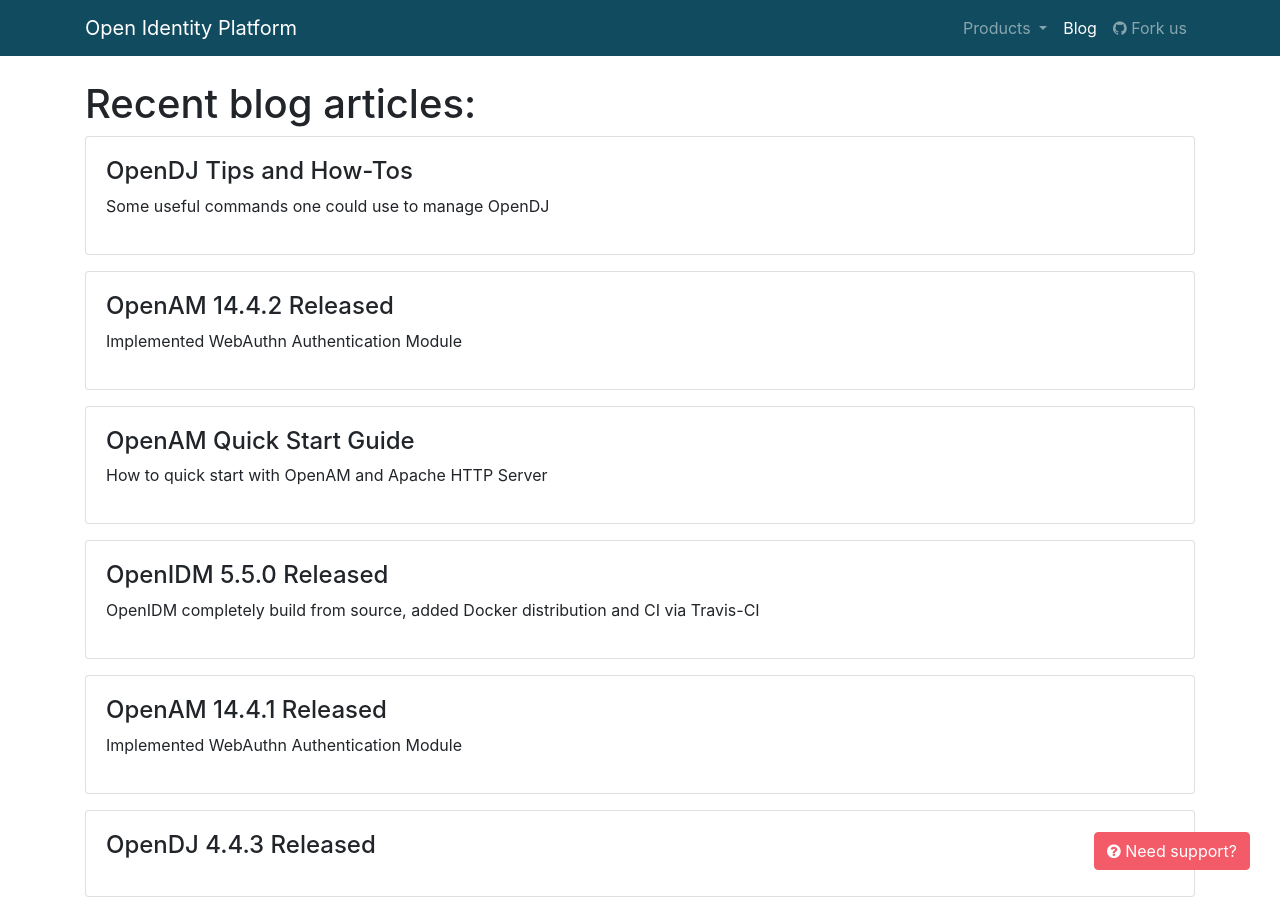
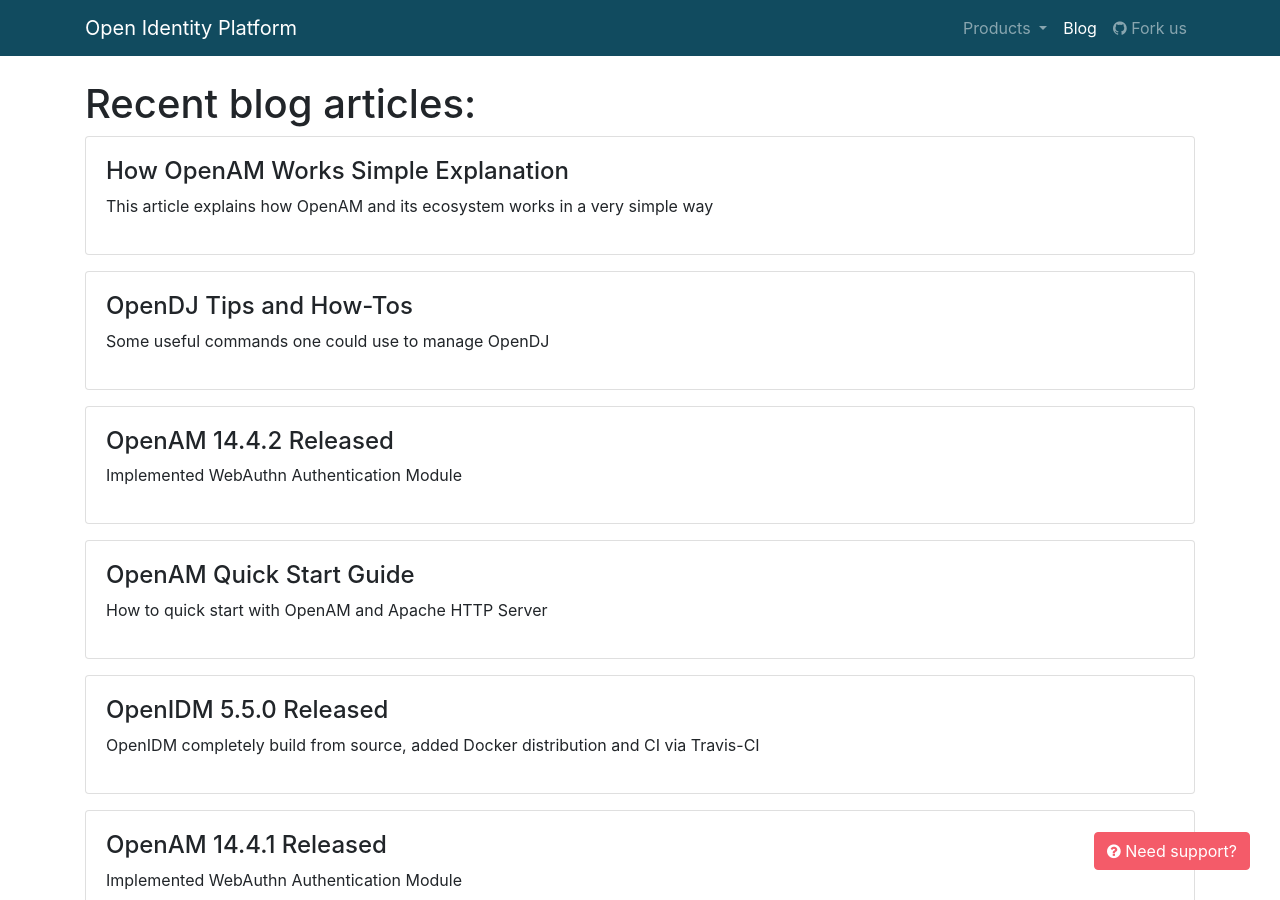
Before and after one commit to OpenIdentityPlatform/OpenIdentityPlatform.org, a Jekyll site: the page built from blog/index.html, in a window 1280 px wide and 900 px high. Built offline with Jekyll 4.4.1, drawn with Linux system fonts in a browser that asks for light colours; some of the changed lines change nothing that is shown.

Commit message:
openam simple

```diff
--- a/_data/blogposts.yml
+++ b/_data/blogposts.yml
@@ -1,3 +1,7 @@
+-
+  title: 'How OpenAM Works Simple Explanation'
+  link: '/blog/how-openam-works-simple-explanation'
+  description: 'This article explains how OpenAM and its ecosystem works in a very simple way'
 -
   title: 'OpenDJ Tips and How-Tos'
   link: '/blog/opendj-tips-and-howtos'
--- /dev/null
+++ b/blog/how-openam-works-simple-explanation.md
@@ -0,0 +1,73 @@
+---
+layout: home
+landing-title: "How OpenAM Works Simple Explanation"
+landing-title2: "How OpenAM Works Simple Explanation"
+description: "This article explains how OpenAM and its ecosystem works in a very simple way"
+keywords: ''
+imageurl: 'openam-og.png'
+---
+
+# How OpenAM Works Simple Explanation
+
+## Table of Contents
+- [Introduction](#introduction)
+- [OpenAM Ecosystem](#openam-ecosystem)
+  * [Components](#components)
+  * [Scheme](#scheme)
+- [How Resource Protection Works](#how-resource-protection-works)
+- [How User Authentication Works](#how-user-authentication-works)
+- [Conclusion](#conclusion)
+
+## Introduction
+It’s not obvious to understand how to setup Access Management and (Single Sign On) SSO with OpenAM at glance. There’s an explanation how OpenAM SSO and authentication works in the article below.
+
+## OpenAM Ecosystem
+
+There are several components in Open Identity Platform in addition to OpenAM to setup Access Management system
+### Components
+#### OpenAM
+Core component of authentication management system. It is responsible for authentication process, user management, session and access policy management.
+
+#### Configuration DataStore
+Stores OpenAM configuration data - general settings, realms, authentication modules and so on. For storage its configuration data OpenAM uses OpenDJ - open source directory server, the part of Open Identity Platform.
+
+#### Web Agent
+Could be web server plugin or standalone web application. Web agent works as PEP (Policy Enforcement Point). Web server plugin should be installed on server, which process requests to protected resources. Web Agent decides, whether authenticated user could access to certain resource or not.
+
+Open Identity Platform provides Web Agent as standalone web application - OpenIG and some web server plugins - for Microsoft Internet Information Services, Apache Tomcat and Apache HTTP Server.
+
+#### User Data Store
+Storage for the different kinds of identities, which OpenAM uses for authentication. By default OpenAM uses OpenDJ as user data store, but also could use Microsoft Active Directory, or any LDAP compatible server. OpenAM also supports any relational database via JDBC and Cassandra as user data store.
+
+#### Session Data Store
+Persistent storage for session information. If OpenAM restarts, or request switches to another instance of OpenAM, then session information could be restored from session data store.
+### Scheme
+Simple OpenAM scheme shown on the picture below.
+
+![OpenAM Scheme](/assets/img/openam-simple/openam-scheme.png)
+
+## How Resource Protection Works
+User tries to access protected resource, Web Agent asks OpenAM whether user request satisfies the security policy or not.
+
+If the request saritfies policy OpenAM returns session back to Web Agent. Web Agent enriches the user request with session data and forwards request to the protected resource and proxies protected server response back to the user.
+
+If the user is not authenticated or user session violates policy, Web Agent redirects user to authentication to OpenAM server for authentication or additional authorization.
+
+The process is shown on the image below:
+
+![OpenAM Scheme](/assets/img/openam-simple/openam-protected-access.png)
+
+## How User Authentication Works
+While authentication OpenAM asks the user to provide his credentials. OpenAM check if the user exists User Data Store and validates credentials.
+
+If provided credentials are valid, OpenAM creates new authenticated session in the Session Data Store and enriches the session with user data and authentication process details.
+
+If credentials are invalid, OpenAM denies authentication.
+
+After successful authentication the user is redirected to the protected resource.
+This process shown on the diagram below.
+
+![OpenAM Scheme](/assets/img/openam-simple/openam-authentication.png)
+
+## Conclusion
+Of course this document does not fully cover all openam functionality as Federation Authentication, adaptive authentication, how to organize high availability and many more other functionality. Its purpose just is to just to make more familiar and basic understanding how OpenAM works.
```
Also changed, not shown: assets/img/openam-og.png (added), assets/img/openam-simple/openam-authentication.png (added), assets/img/openam-simple/openam-protected-access.png (added), assets/img/openam-simple/openam-scheme.png (added).
